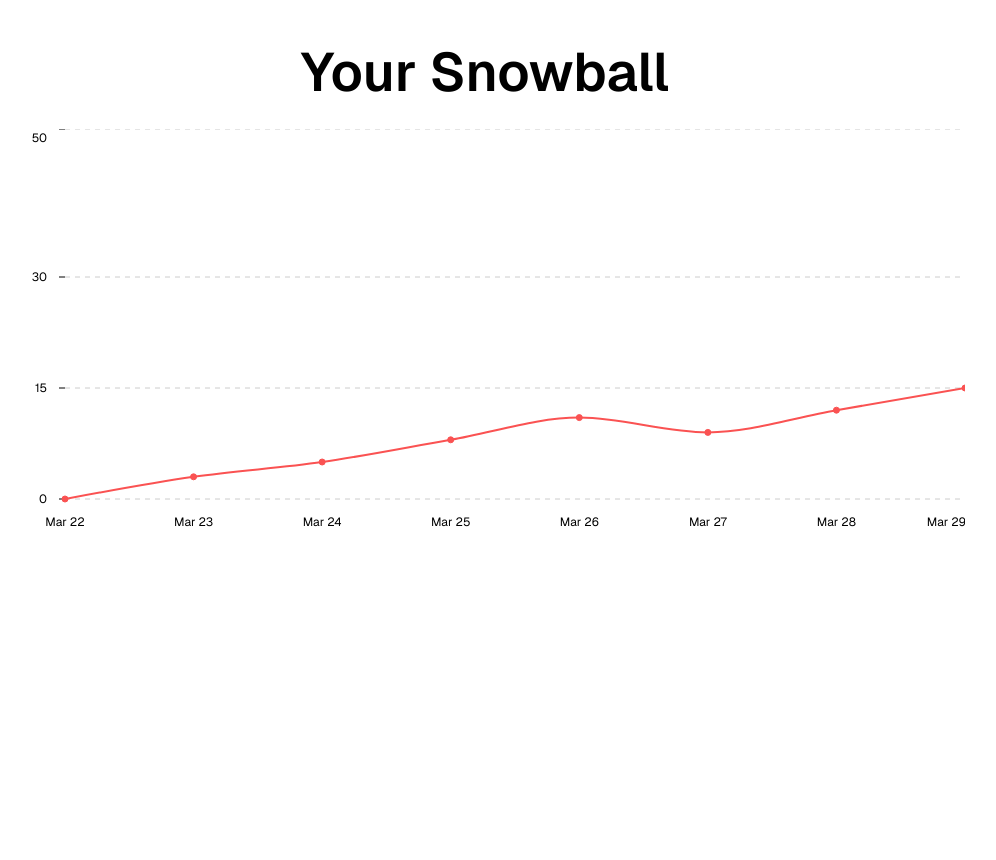
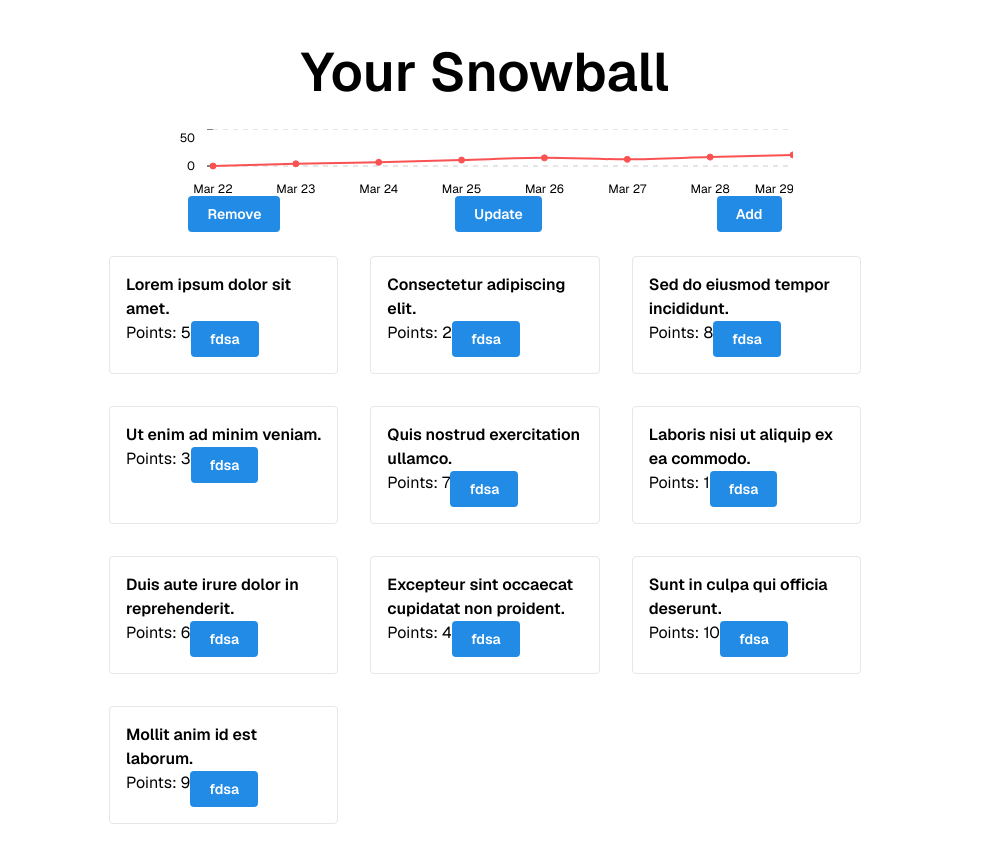
Before and after one commit to FreerGit/daglig, a Next.js app in the folder frontend/: page /home in a window 1280 px wide. Shown: the top 860 px of the page, without its empty margins (155-1151 px from the left). Built offline with nearby package versions, Linux system fonts and the light colour scheme; no server answers; sample sign-in values are in the browser's storage.

Commit message:
sketch out tasks UI

```diff
--- /dev/null
+++ b/frontend/app/components/TaskManager.js
@@ -0,0 +1,143 @@
+"use client";
+
+import React, { useState } from "react";
+import { Button, Modal, TextInput } from "@mantine/core";
+import styles from "../styles/CardManager.module.css";
+
+export const TaskManager = ({ initialCards }) => {
+  const [cards, setCards] = useState(initialCards);
+  const [isRemoving, setIsRemoving] = useState(false);
+  const [selectedCards, setSelectedCards] = useState(new Set());
+  const [editCard, setEditCard] = useState(null);
+  const [isEditModalOpen, setEditModalOpen] = useState(false);
+  const [newCardDescription, setNewCardDescription] = useState("");
+
+  const toggleRemoveMode = () => {
+    setIsRemoving((prev) => !prev);
+  };
+
+  const toggleCardSelection = (id) => {
+    setSelectedCards((prev) => {
+      const updatedSelection = new Set(prev);
+      if (updatedSelection.has(id)) {
+        updatedSelection.delete(id);
+      } else {
+        updatedSelection.add(id);
+      }
+      return updatedSelection;
+    });
+  };
+
+  const removeSelectedCards = () => {
+    // Logic to remove cards from the database
+    const updatedCards = cards.filter((card) => !selectedCards.has(card.id));
+    setCards(updatedCards);
+    setSelectedCards(new Set()); // Clear selections
+    setIsRemoving(false); // Exit remove mode
+  };
+
+  const openEditModal = (card) => {
+    setEditCard(card);
+    setNewCardDescription(card.description);
+    setEditModalOpen(true);
+  };
+
+  const handleUpdateCard = async () => {
+    // Logic to update the card in the database
+
+    // Update local state
+    setCards((prevCards) =>
+      prevCards.map((card) =>
+        card.id === editCard.id
+          ? { ...card, description: newCardDescription }
+          : card
+      )
+    );
+
+    setEditModalOpen(false);
+    setEditCard(null);
+    setNewCardDescription("");
+  };
+
+  const handleAddCard = async () => {
+    // Logic to add a new card to the database
+
+    // Update local state
+    const newCard = {
+      id: Date.now(), // Replace with actual ID from DB
+      description: newCardDescription,
+      points: 0, // Set default points or any logic you have
+    };
+    setCards((prevCards) => [...prevCards, newCard]);
+
+    setNewCardDescription("");
+  };
+
+  return (
+    <div>
+      <div className="flex justify-around mb-4">
+        <Button onClick={toggleRemoveMode}>
+          {isRemoving ? "Cancel" : "Remove"}
+        </Button>
+        <Button onClick={() => setEditModalOpen(true)}>Update</Button>
+        <Button onClick={() => handleAddCard()}>Add</Button>
+      </div>
+
+      <div className="grid grid-cols-1 sm:grid-cols-2 md:grid-cols-3 gap-4 w-full max-w-3xl">
+        {cards.map((card, index) => (
+          <div
+            key={card.id}
+            className={`border p-4 rounded m-2 cursor-pointer ${
+              isRemoving ? (selectedCards.has(card.id) ? "bg-red-200" : "") : ""
+            } ${isRemoving ? `${styles.card}` : ""} `}
+            style={{
+              animationDelay: `${-0.1 + index * -0.05}s`, // Adjust delay based on index
+              animationDuration: "0.3s", // Fixed duration
+            }}
+            onClick={() => isRemoving && toggleCardSelection(card.id)}
+          >
+            <h3 className="font-semibold">{card.description}</h3>
+            <div className="flex">
+              <p>Points: {card.points}</p>
+              {isRemoving ? <></> : <Button>fdsa</Button>}
+            </div>
+          </div>
+        ))}
+      </div>
+
+      {isRemoving && selectedCards.size > 0 && (
+        <Button onClick={removeSelectedCards} className="mt-4">
+          Confirm Removal
+        </Button>
+      )}
+
+      {/* Modals */}
+      <Modal
+        opened={isEditModalOpen}
+        onClose={() => setEditModalOpen(false)}
+        title="Edit Card"
+      >
+        <TextInput
+          label="Description"
+          value={newCardDescription}
+          onChange={(e) => setNewCardDescription(e.target.value)}
+        />
+        <Button onClick={handleUpdateCard}>Update Card</Button>
+      </Modal>
+
+      {/* Add Modal */}
+      <Modal
+        opened={newCardDescription !== ""} // This is a temporary approach; use a better state for modal control
+        onClose={() => setNewCardDescription("")}
+        title="Add New Card"
+      >
+        <TextInput
+          label="Description"
+          value={newCardDescription}
+          onChange={(e) => setNewCardDescription(e.target.value)}
+        />
+        <Button onClick={handleAddCard}>Add Card</Button>
+      </Modal>
+    </div>
+  );
+};
--- a/frontend/app/home/page.js
+++ b/frontend/app/home/page.js
@@ -2,6 +2,8 @@ import { getServerSession } from "next-auth";
 import { redirect } from "next/navigation";
 
 import { LineChart } from "@mantine/charts";
+import { Button } from "@mantine/core";
+import { TaskManager } from "../components/TaskManager";
 
 export default async function LoginPage() {
   const session = await getServerSession();
@@ -13,9 +15,9 @@ export default async function LoginPage() {
   }
 
   return (
-    <div className="flex flex-col items-center mt-8 h-screen">
+    <div className="flex flex-col items-center mt-8 h-screen w-screen">
       <h1 className="font-semibold text-[54px] mb-4">Your Snowball</h1>
-      <div className="flex w-3/4 h-1/2">
+      <div className="flex max-h-56 mr-6 xl:w-1/2 md:w-3/5 sm:w-full h-1/2">
         <LineChart
           className="w-full h-full"
           data={data}
@@ -24,9 +26,64 @@ export default async function LoginPage() {
           series={[{ name: "Points", color: "red" }]}
         />
       </div>
+
+      <TaskManager initialCards={cards} />
     </div>
   );
 }
+
+const cards = [
+  {
+    id: 321321,
+    points: 5,
+    description: "Lorem ipsum dolor sit amet.",
+  },
+  {
+    id: 321322,
+    points: 2,
+    description: "Consectetur adipiscing elit.",
+  },
+  {
+    id: 321323,
+    points: 8,
+    description: "Sed do eiusmod tempor incididunt.",
+  },
+  {
+    id: 321324,
+    points: 3,
+    description: "Ut enim ad minim veniam.",
+  },
+  {
+    id: 321325,
+    points: 7,
+    description: "Quis nostrud exercitation ullamco.",
+  },
+  {
+    id: 321326,
+    points: 1,
+    description: "Laboris nisi ut aliquip ex ea commodo.",
+  },
+  {
+    id: 321327,
+    points: 6,
+    description: "Duis aute irure dolor in reprehenderit.",
+  },
+  {
+    id: 321328,
+    points: 4,
+    description: "Excepteur sint occaecat cupidatat non proident.",
+  },
+  {
+    id: 321329,
+    points: 10,
+    description: "Sunt in culpa qui officia deserunt.",
+  },
+  {
+    id: 321330,
+    points: 9,
+    description: "Mollit anim id est laborum.",
+  },
+];
 
 const data = [
   {
--- /dev/null
+++ b/frontend/app/styles/CardManager.module.css
@@ -0,0 +1,38 @@
+
+.card:hover {
+    /* zoom: 1.05; */
+    margin: 5px 0 0 0;
+}
+
+.card:nth-child(2n) {
+    animation-name: keyframes1;
+    animation-iteration-count: infinite;
+}
+
+.card:nth-child(2n-1) {
+    animation-name: keyframes2;
+    animation-iteration-count: infinite;
+    animation-direction: alternate;
+}
+
+@keyframes keyframes1 {
+0% {
+    transform: rotate(-0.35deg);
+    animation-timing-function: ease-in;
+}
+50% {
+    transform: rotate(0.35deg);
+    animation-timing-function: ease-out;
+}
+}
+
+@keyframes keyframes2 {
+0% {
+    transform: rotate(0.5deg);
+    animation-timing-function: ease-in;
+}
+50% {
+    transform: rotate(0.5deg);
+    animation-timing-function: ease-out;
+}
+}
```
